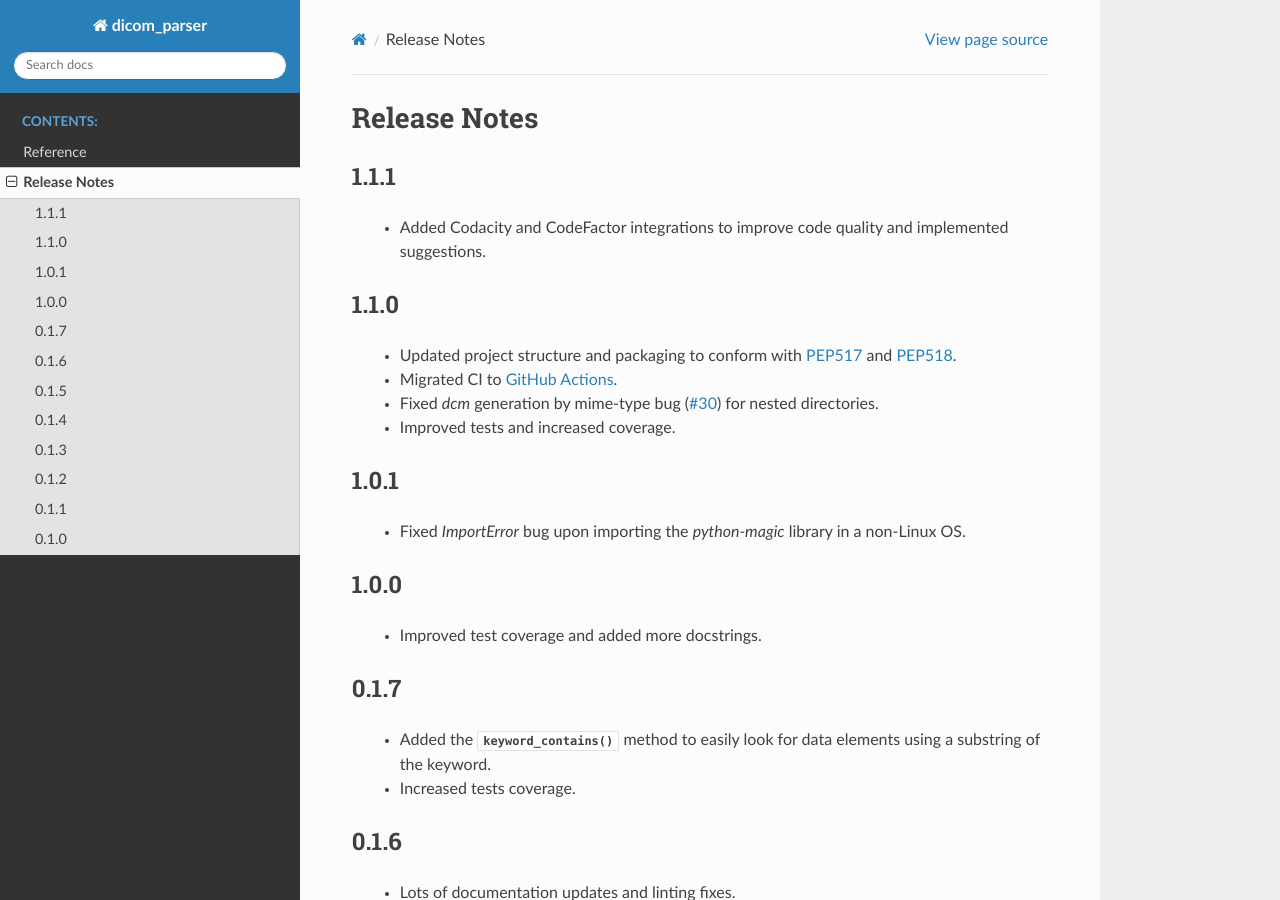
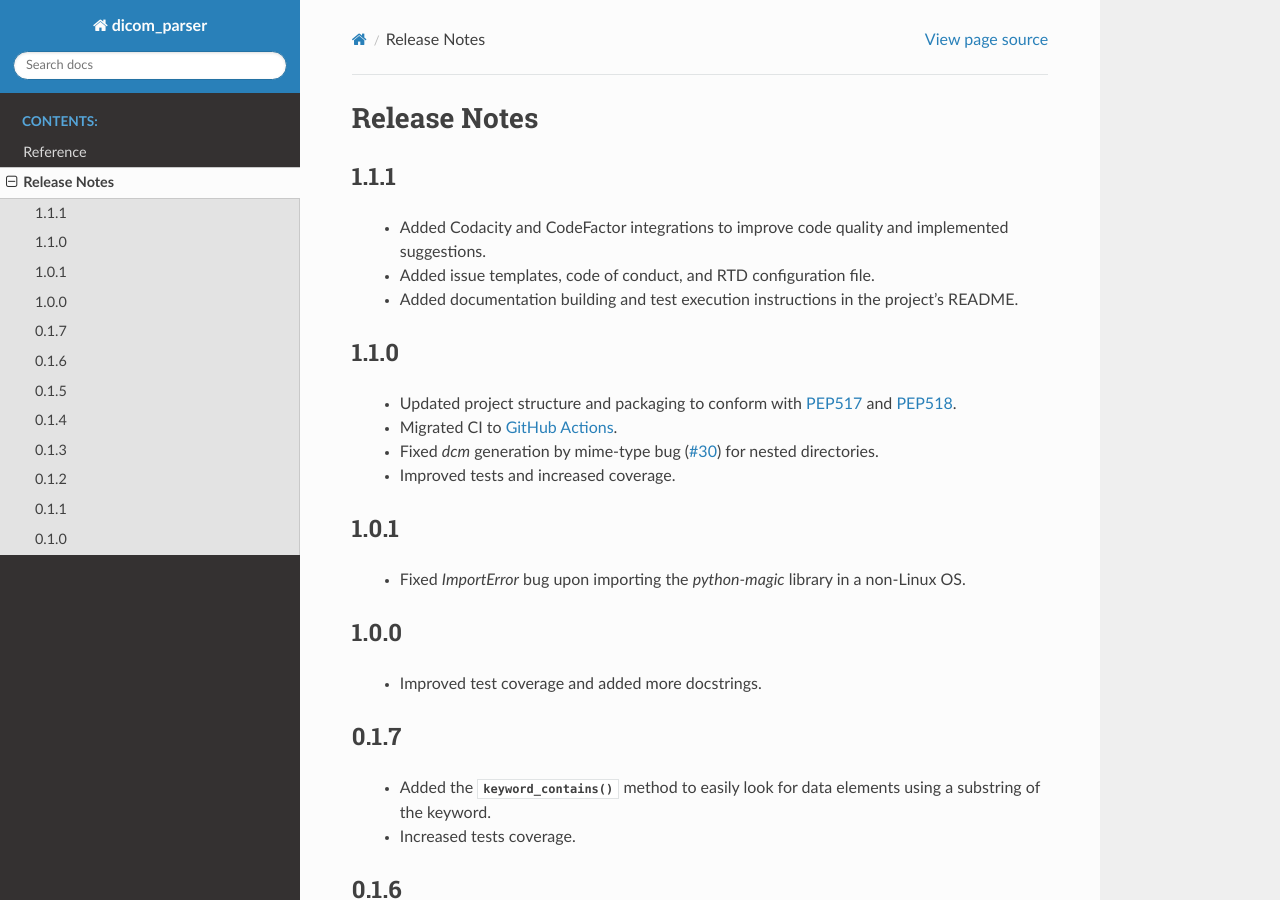
Before and after one commit to open-dicom/dicom_parser, a Sphinx documentation site: the page built from docs/release_notes.rst, in a window 1280 px wide and 900 px high. Built offline with Sphinx 7.4.7 and the Read the Docs theme 2.0.0, drawn with Linux system fonts in a browser that asks for light colours; pages that are not in the unit, such as notebooks, are missing from menus.

Commit message:
Fixed codacy issues.

```diff
--- a/docs/release_notes.rst
+++ b/docs/release_notes.rst
@@ -5,6 +5,9 @@ Release Notes
 -----
   * Added Codacity and CodeFactor integrations to improve code quality and
     implemented suggestions.
+  * Added issue templates, code of conduct, and RTD configuration file.
+  * Added documentation building and test execution instructions in the
+    project's README.
 
 1.1.0
 -----
```
Also changed, not shown: README.md (+3 -3 lines).
